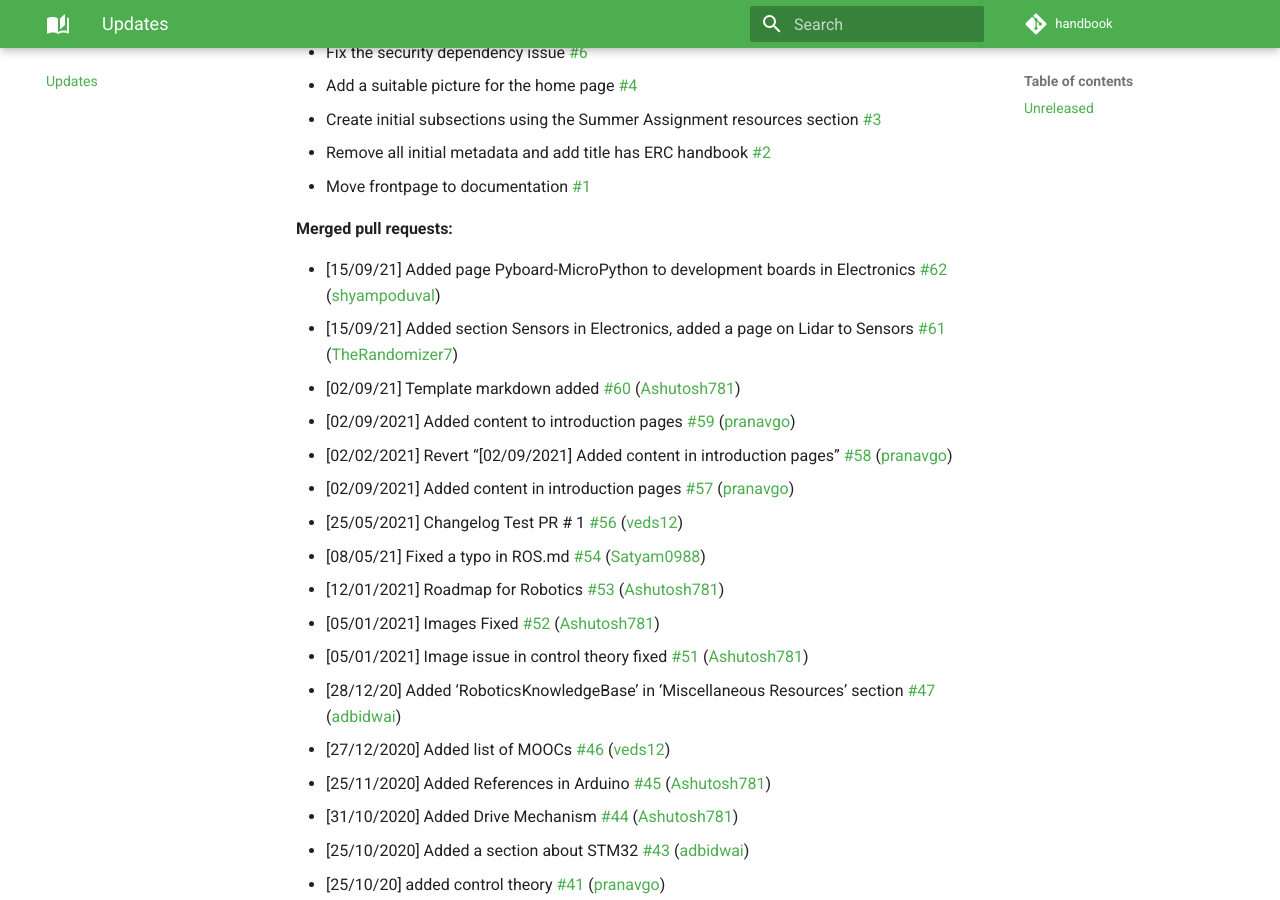
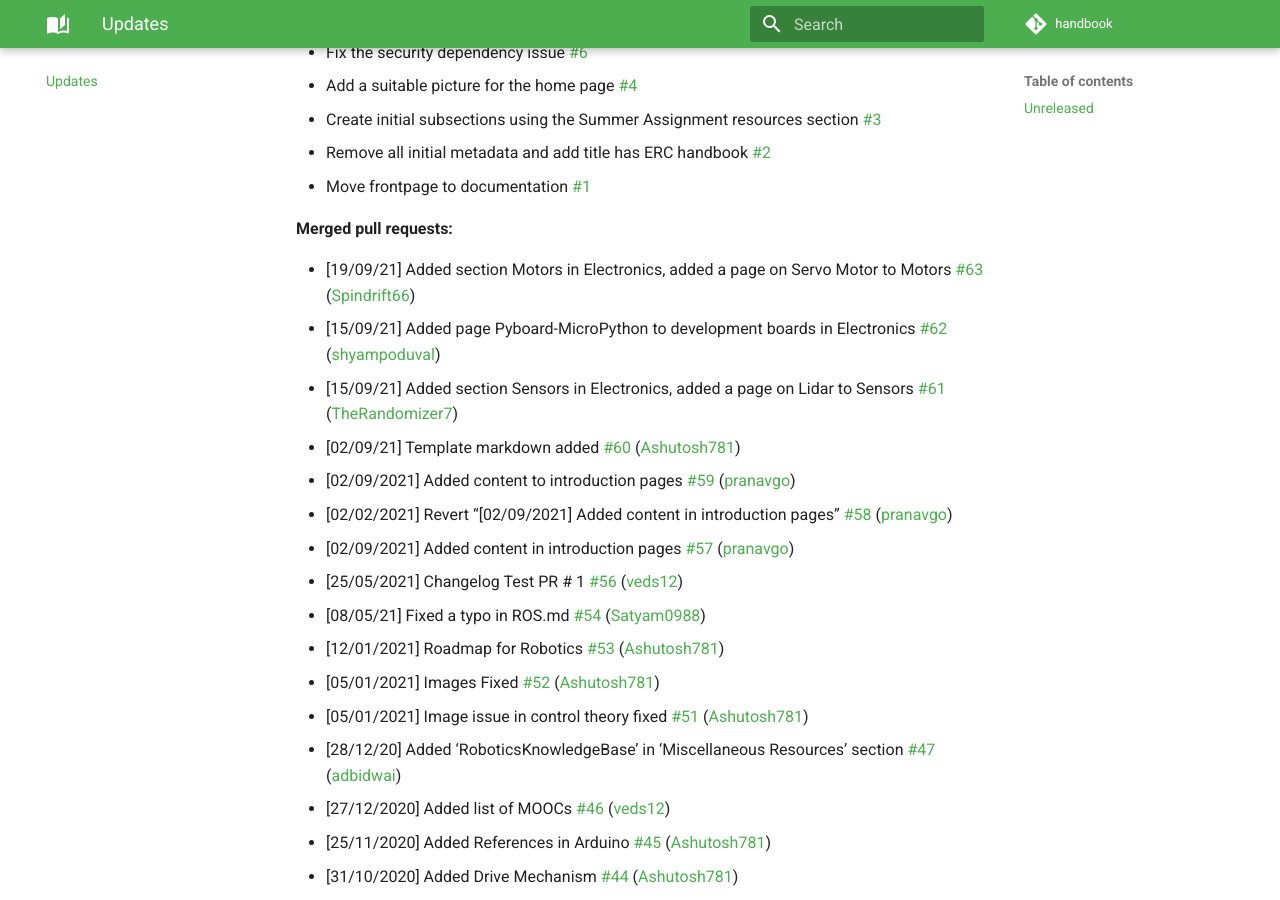
Before and after one commit to ERC-BPGC/handbook, an MkDocs documentation site: the page built from docs/CHANGELOG.md, in a window 1280 px wide and 900 px high, scrolled down 858 px. Built offline with MkDocs 1.6.1 and Material for MkDocs 9.7.7, drawn with Linux system fonts in a browser that asks for light colours; comment, search, counter and statistics services are not loaded.

Commit message:
Updated CHANGELOG.md

```diff
--- a/docs/CHANGELOG.md
+++ b/docs/CHANGELOG.md
@@ -33,6 +33,7 @@
 
 **Merged pull requests:**
 
+- \[19/09/21\] Added section Motors in Electronics, added a page on Servo Motor to Motors  [\#63](https://github.com/ERC-BPGC/handbook/pull/63) ([Spindrift66](https://github.com/Spindrift66))
 - \[15/09/21\] Added page Pyboard-MicroPython to development boards in Electronics [\#62](https://github.com/ERC-BPGC/handbook/pull/62) ([shyampoduval](https://github.com/shyampoduval))
 - \[15/09/21\] Added section Sensors in Electronics, added a page on Lidar to Sensors   [\#61](https://github.com/ERC-BPGC/handbook/pull/61) ([TheRandomizer7](https://github.com/TheRandomizer7))
 - \[02/09/21\] Template markdown added [\#60](https://github.com/ERC-BPGC/handbook/pull/60) ([Ashutosh781](https://github.com/Ashutosh781))
```
